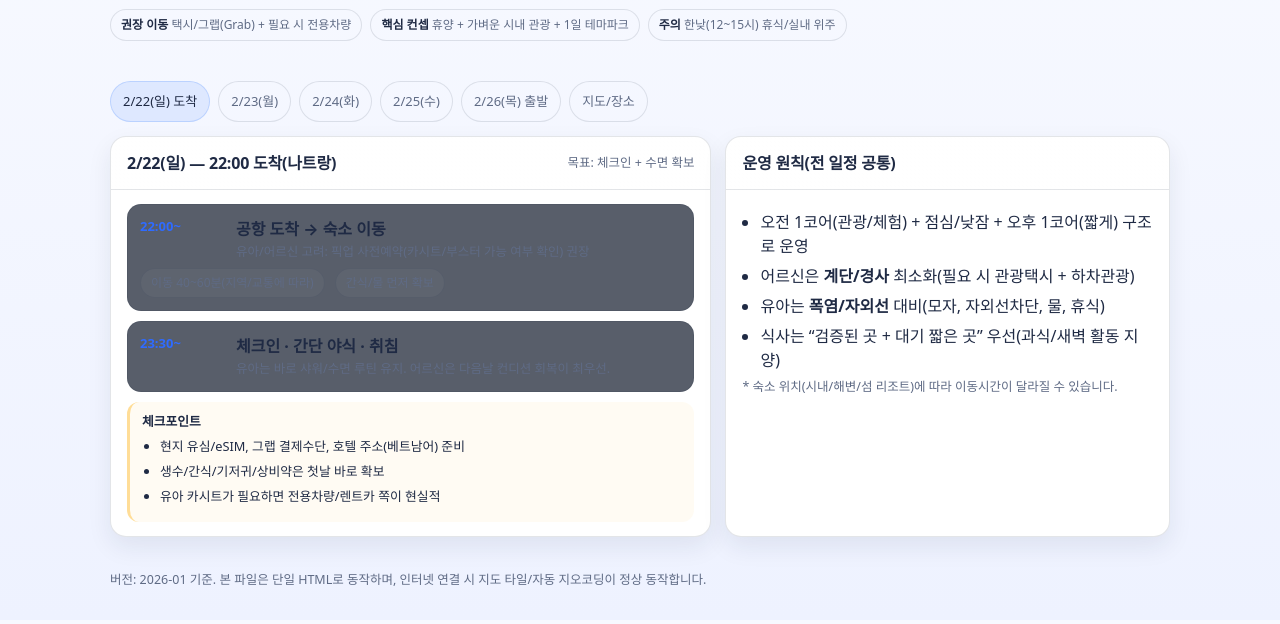
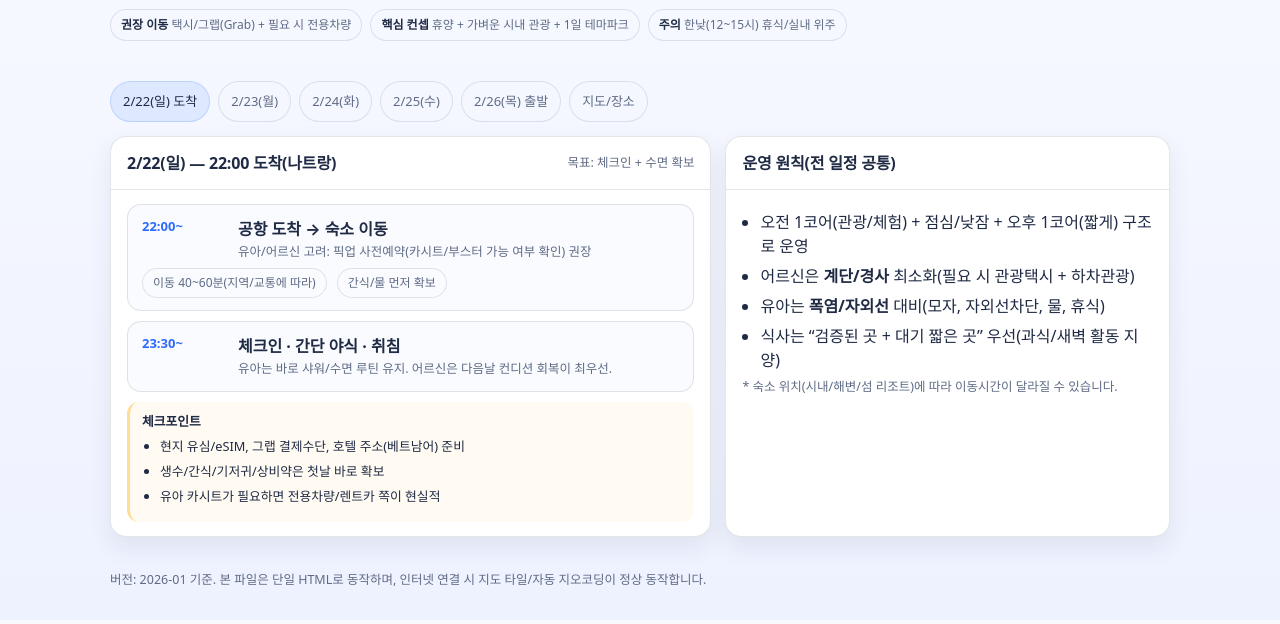
Before and after one commit to bsu1487-star/nha-trang-trip, a plain HTML site: page index.html in a window 1280 px wide. Shown: the part 90-714 px from the top of the page. Drawn offline with nearby package versions, Linux system fonts and the light colour scheme; no server answers.

Commit message:
Change item background and desc text color
Updated background color and padding in item class. Modified desc class to include text color.

```diff
--- a/index.html
+++ b/index.html
@@ -125,9 +125,9 @@
     .timeline{display:flex; flex-direction:column; gap:10px}
     .item{
       border:1px solid var(--border);
-      background: rgba(18,26,43,.7);
+      background:#f9fbff;
       border-radius: 14px;
-      padding:12px 12px;
+      padding:12px 14px;
     }
     .row{
       display:flex;
@@ -141,7 +141,7 @@
       color: var(--accent);
       font-size:13px;
     }
-    .desc{flex:1}
+    .desc{flex:1;color:var(--text);}
     .desc .name{font-weight:700; margin:0 0 2px 0}
     .desc .meta{color:var(--muted); font-size:12.5px}
 
```
